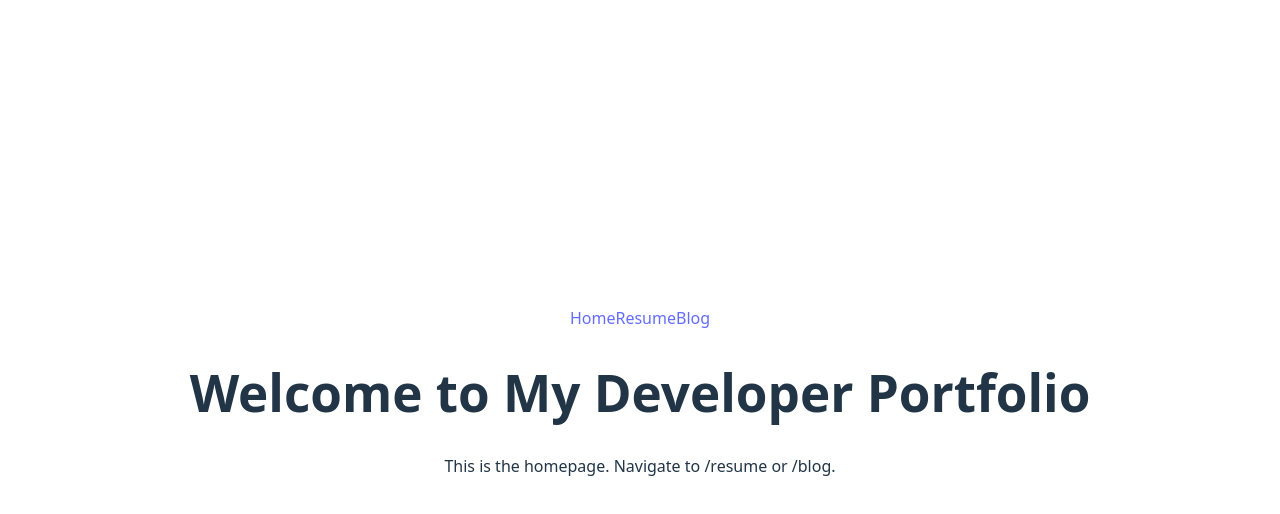
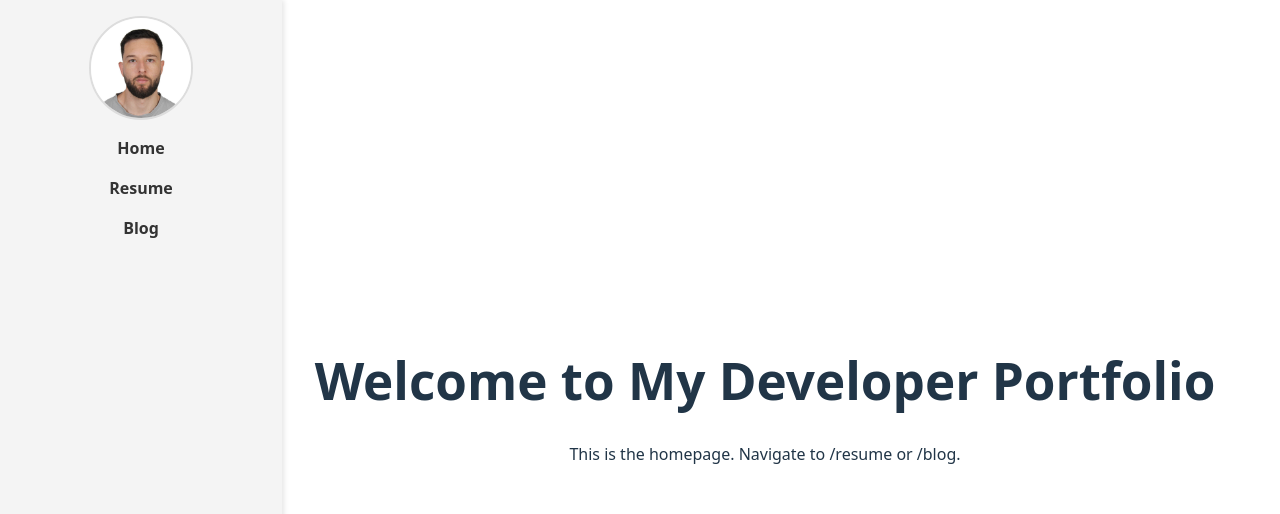
Before and after one commit to juancarlosv2711/static-resume-blog, a Vue app: page / in a window 1280 px wide. Shown: the top 514 px of the page. Built offline with nearby package versions, Linux system fonts and the light colour scheme.

Commit message:
Displaying photo on side bar

```diff
--- a/src/App.vue
+++ b/src/App.vue
@@ -1,16 +1,35 @@
 <template>
-  <header>
-    <nav>
-      <router-link to="/">Home</router-link>
-      <router-link to="/resume">Resume</router-link>
-      <router-link to="/blog">Blog</router-link>
-    </nav>
-  </header>
-  <main>
-    <router-view></router-view>  <!-- 👈 Renders the current route -->
-  </main>
+  <div class="app-container">
+    <Sidebar />
+    <div class="content">
+      <header>
+        <!-- Removed the old nav -->
+      </header>
+      <main>
+        <router-view></router-view> <!-- 👈 Renders the current route -->
+      </main>
+    </div>
+  </div>
 </template>
 
+<script>
+import Sidebar from "./components/navigation/Sidebar.vue";
+
+export default {
+  components: {
+    Sidebar,
+  },
+};
+</script>
+
 <style>
-/* Add your global styles here */
+.app-container {
+  display: flex;
+}
+
+.content {
+  margin-left: 250px; /* Matches the sidebar width */
+  padding: 1rem;
+  flex: 1;
+}
 </style>
--- /dev/null
+++ b/src/components/navigation/Sidebar.vue
@@ -0,0 +1,62 @@
+<template>
+  <aside class="sidebar">
+    <ImageView :src="retrato" alt="Your Name" />
+    <nav>
+      <ul>
+        <li><router-link to="/">Home</router-link></li>
+        <li><router-link to="/resume">Resume</router-link></li>
+        <li><router-link to="/blog">Blog</router-link></li>
+      </ul>
+    </nav>
+  </aside>
+</template>
+
+<script>
+import ImageView from "../../components/widgets/ImageView.vue";
+import retrato from '@/assets/retrato.jpg';
+
+export default {
+  name: "Sidebar",
+  data() {
+    return {
+      retrato, // <- making retrato available for template
+    };
+  },
+  components: {
+    ImageView,
+  },
+};
+</script>
+
+<style scoped>
+.sidebar {
+  width: 250px;
+  background-color: #f4f4f4;
+  padding: 1rem;
+  height: 100vh;
+  box-shadow: 2px 0 5px rgba(0, 0, 0, 0.1);
+  position: fixed;
+  top: 0;
+  left: 0;
+}
+
+.sidebar ul {
+  list-style: none;
+  padding: 0;
+  margin: 0;
+}
+
+.sidebar li {
+  margin: 1rem 0;
+}
+
+.sidebar a {
+  text-decoration: none;
+  color: #333;
+  font-weight: bold;
+}
+
+.sidebar a:hover {
+  color: #007bff;
+}
+</style>
--- /dev/null
+++ b/src/components/widgets/ImageView.vue
@@ -0,0 +1,38 @@
+<template>
+    <div class="image-view">
+      <img :src="src" :alt="alt" />
+    </div>
+  </template>
+
+  <script>
+  export default {
+    name: "ImageView",
+    props: {
+      src: {
+        type: String,
+        required: true,
+      },
+      alt: {
+        type: String,
+        default: "Profile Picture",
+      },
+    },
+  };
+  </script>
+
+  <style scoped>
+  .image-view {
+    display: flex;
+    justify-content: center;
+    align-items: center;
+    margin-bottom: 1rem;
+  }
+
+  .image-view img {
+    width: 100px;
+    height: 100px;
+    border-radius: 50%;
+    object-fit: cover;
+    border: 2px solid #ddd;
+  }
+  </style>
--- a/vite.config.js
+++ b/vite.config.js
@@ -1,7 +1,12 @@
 import { defineConfig } from 'vite'
 import vue from '@vitejs/plugin-vue'
+import { fileURLToPath, URL } from 'url'
 
-// https://vite.dev/config/
 export default defineConfig({
   plugins: [vue()],
+  resolve: {
+    alias: {
+      '@': fileURLToPath(new URL('./src', import.meta.url)),
+    },
+  },
 })
```
Also changed, not shown: src/assets/retrato.jpg (added).
